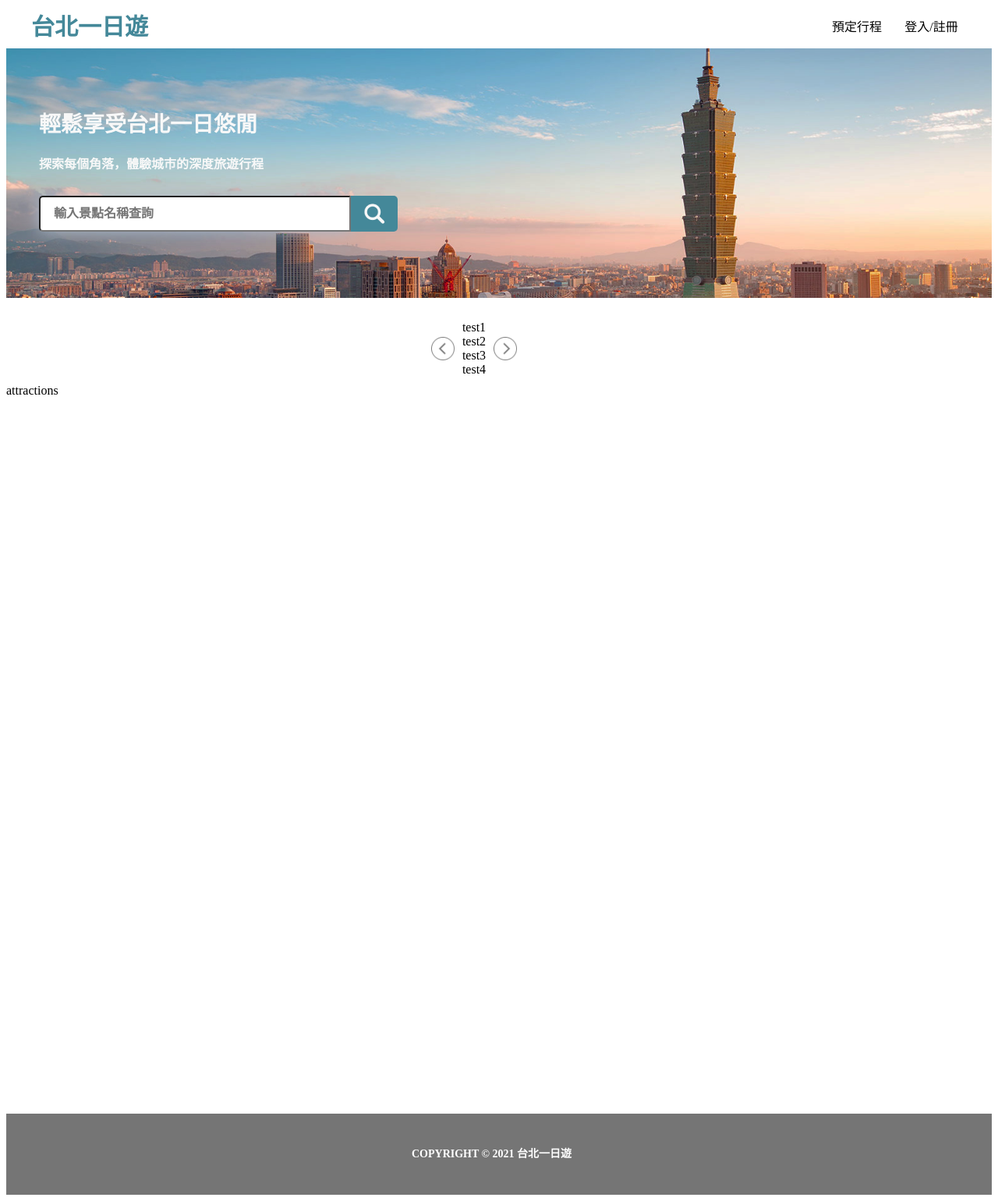
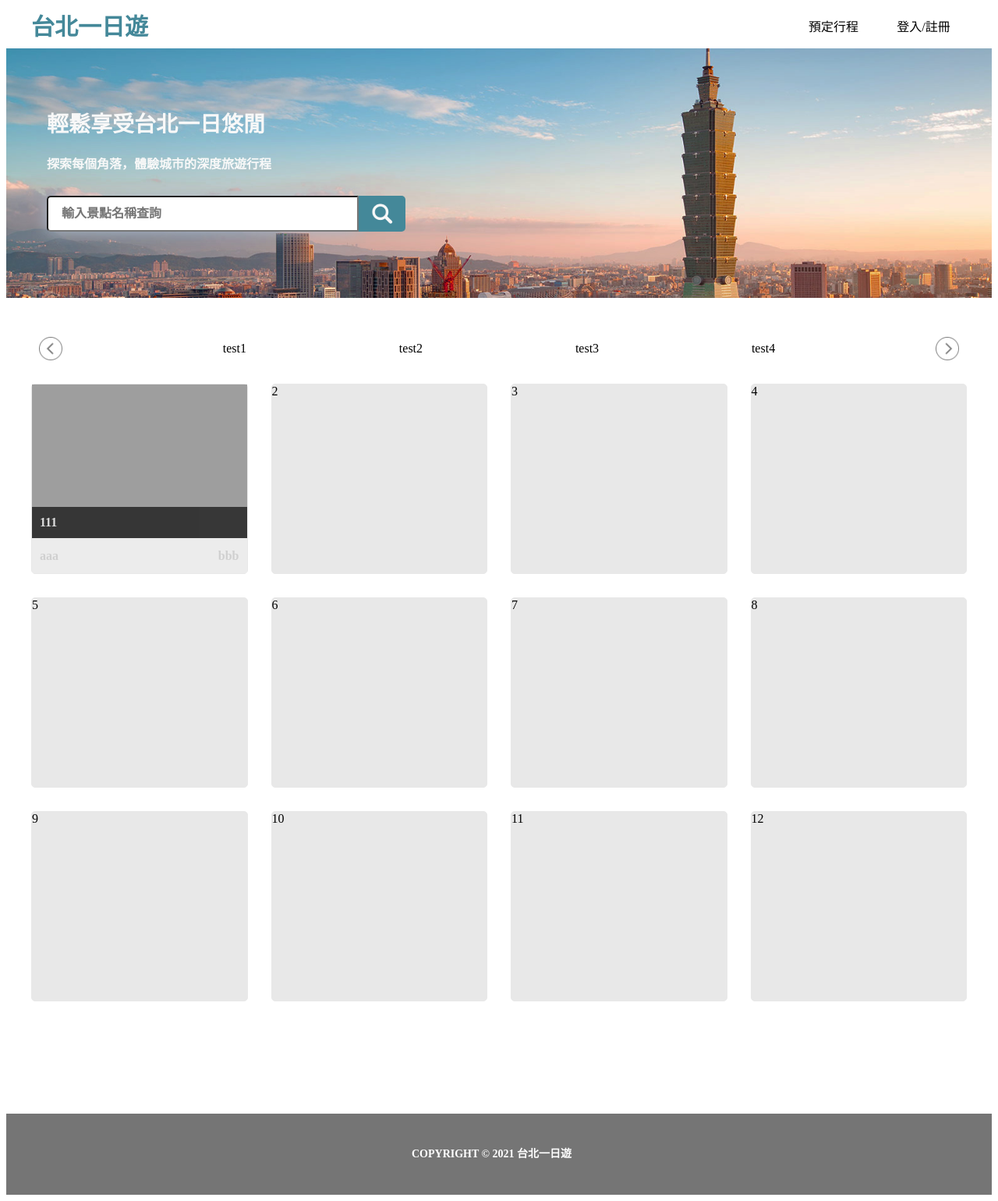
Before and after one commit to c20kyo1827/Taipei-one-day-tour, a Flask app: template templates/index.html in a window 1280 px wide. Shown: the whole page at 78% size. Run offline with Flask 3, Linux system fonts and the light colour scheme; the template is opened without the code that fills it, so the values that code supplies are empty; grey boxes are pictures that could not be loaded.

Commit message:
basic layout index.html

```diff
--- a/static/css/index.css
+++ b/static/css/index.css
@@ -1,9 +1,10 @@
-/*
-    header
-*/
+/*============*/
+/*  header*/
+/*============*/
 .header{
     width: 100%;
-    height: 34px;
+    height: 54px;
+    box-sizing: border-box;
     padding-top: 10px;
     padding-bottom: 10px;
 
@@ -11,6 +12,7 @@
     justify-content: center;
 }
 
+/* navigation*/
 .header__navigation{
     display: flex;
     align-items: center;
@@ -55,20 +57,22 @@
 }
 
 .header__navigation-right-button1{
-    width: 84px;
-    height: 34px;
+    width: 104px;
+    height: 54px;
+    box-sizing: border-box;
     padding: 10px;
 }
 
 .header__navigation-right-button2{
-    width: 91px;
-    height: 34px;
+    width: 111px;
+    height: 54px;
+    box-sizing: border-box;
     padding: 10px;
 }
 
-/*
-    hero-image
-*/
+/*============*/
+/*  hero-image
+/*============*/
 .hero-image{
     height: 320px;
     background-image: url("../figure/[orig]\ welcome\ image.png");
@@ -80,8 +84,10 @@
     justify-content:center;
 }
 
+/* slogan */
 .hero-image__slogan{
-    height: 149px;
+    height: 169px;
+    box-sizing: border-box;
     padding: 10px;
 }
 
@@ -114,6 +120,7 @@
     line-height: 13.3px;
 }
 
+/* search */
 .hero-image__search{
     width: 100%;
     height: 46px;
@@ -155,23 +162,29 @@
     background-size: 30px 30px;
 }
 
-/*
-    main
-*/
+/*============*/
+/*  main
+/*============*/
 .main{
-    height: 966px;
+    margin: auto;
+    height: 1046px;
+    box-sizing: border-box;
     padding-top: 40px;
     padding-bottom: 40px;
 }
 
+/* mrt */
 .main__mrt-list-bar{
-    height: 50px;
+    height: 70px;
 
+    box-sizing: border-box;
     padding-bottom: 20px;
+    margin-left: auto;
+    margin-right: auto;
 
     display: flex;
     align-items:center;
-    justify-content:center;
+    justify-content: space-between
 }
 
 .main__mrt-list-bar__left-button{
@@ -197,15 +210,85 @@
 .main__mrt-list-bar__main-content{
     display: flex;
     align-items: center;
+    justify-content: space-between
 }
 
-.main__attractions{
+/* attraction */
+.main__attraction-board{
+    gap: 30px;
 
+    display: flex;
+    justify-content: center;
+    flex-wrap: wrap;
 }
 
-/*
-    footer
-*/
+.main__attraction-element{
+    flex-grow: 1;
+    position: relative;
+
+    border: 1px solid;
+    border-radius: 5px;
+    border-color: #E8E8E8;
+    background-color: #E8E8E8;
+}
+
+.main__attraction-image{
+    width: 100%;
+    height: 100%;
+    position: absolute;
+
+    /* Should check use this or object-fit: contain; */
+    object-fit: cover;
+    object-position: center center;
+}
+
+.main__attraction-name{
+    width: 100%;
+    height: 40px;
+    position: absolute;
+    bottom: 45px;
+    box-sizing: border-box;
+    padding: 10px;
+
+    opacity: 0.65;
+    background-color: #000000;
+
+    font-weight: 700;
+    font-size: 16px;
+    font-family: "Noto Sans TC";
+    color: #FFFFFF;
+    line-height: 13.3px;
+
+    display: flex;
+    text-align: center;
+    align-items: center;
+}
+
+.main__attraction-info{
+    width: 100%;
+    height: 45px;
+    position: absolute;
+    bottom: 0px;
+    box-sizing: border-box;
+    padding: 10px;
+
+    opacity: 0.2;
+    background-color: #FFFFFF;
+
+    font-weight: 700;
+    font-size: 16px;
+    font-family: "Noto Sans TC";
+    color: #757575;
+    line-height: 13.3px;
+
+    display: flex;
+    align-items:center;
+    justify-content: space-between
+}
+
+/*============*/
+/*  footer
+/*============*/
 .footer{
     width: 100%;
     height: 104px;
@@ -218,9 +301,9 @@
 }
 
 .footer__textbox{
-    width: 224px;
-    height: 14px;
-
+    width: 234px;
+    height: 24px;
+    box-sizing: border-box;
     padding: 5px;
 
     font-weight: 700;
@@ -238,12 +321,20 @@
     .hero-image__slogan{
         width: 1180px;
     }
-    .main__mrt-list-bar{
+    .main{
+        margin: auto;
         width: 1200px;
+    }
+    .main__attraction-element{
+        width: 270px;
+        height: 242px;
+    }
+    .main__attraction-image{
+        height: 197px;
     }
 }
 
-@media (max-width: 1200px){
+@media (min-width: 360px) and (max-width: 1200px){
     .header__navigation{
         width: 100%;
     }
@@ -253,16 +344,30 @@
     .main{
         width: 100%;
     }
+    .main__attraction-element{
+        width: 270px;
+        height: 242px;
+    }
+    .main__attraction-image{
+        height: 197px;
+    }
 }
 
 @media (max-width: 360px){
+    .header__navigation{
+        width: 100%;
+    }
     .hero-image__slogan{
         width: 340px;
     }
     .main{
         width: 100%;
     }
-    .footer{
-        display: none;
+    .main__attraction-element{
+        width: 322px;
+        height: 280px;
+    }
+    .main__attraction-image{
+        height: 235px;
     }
 }
--- a/templates/index.html
+++ b/templates/index.html
@@ -16,7 +16,6 @@
                 <button class="header__navigation-right-button2 header__navigatio-right-button--setting">登入/註冊</button>
             </div>
         </nav>
-
     </header>
     <div class="hero-image">
         <!-- TODO : Check the media@360 -->
@@ -36,15 +35,33 @@
     <main class="main">
         <div class="main__mrt-list-bar">
             <button type="submit" class="main__mrt-list-bar__left-button main__mrt-list-bar__button-setting"></button>
-            <div class=".main__mrt-list-bar__main-content">
-                <div>test1</div>
-                <div>test2</div>
-                <div>test3</div>
-                <div>test4</div>
-            </div>
+            <div>test1</div>
+            <div>test2</div>
+            <div>test3</div>
+            <div>test4</div>
             <button type="submit" class="main__mrt-list-bar__right-button main__mrt-list-bar__button-setting"></button>
         </div>
-        <div>attractions</div>
+        <div class="main__attraction-board">
+            <div class="main__attraction-element">
+                <img src="https://www.travel.taipei//d_upload_ttn//sceneadmin//image//A0//B0//C1//D356//E17//F185//b1a2de52-4110-4355-a9fb-bf1d0eb627c9.JPG" class="main__attraction-image">
+                <div class="main__attraction-name">111</div>
+                <div class="main__attraction-info">
+                    <div>aaa</div>
+                    <div>bbb</div>
+                </div>
+            </div>
+            <div class="main__attraction-element">2</div>
+            <div class="main__attraction-element">3</div>
+            <div class="main__attraction-element">4</div>
+            <div class="main__attraction-element">5</div>
+            <div class="main__attraction-element">6</div>
+            <div class="main__attraction-element">7</div>
+            <div class="main__attraction-element">8</div>
+            <div class="main__attraction-element">9</div>
+            <div class="main__attraction-element">10</div>
+            <div class="main__attraction-element">11</div>
+            <div class="main__attraction-element">12</div>
+        </div>
     </main>
     <footer class="footer">
         <div class="footer__textbox">
```
